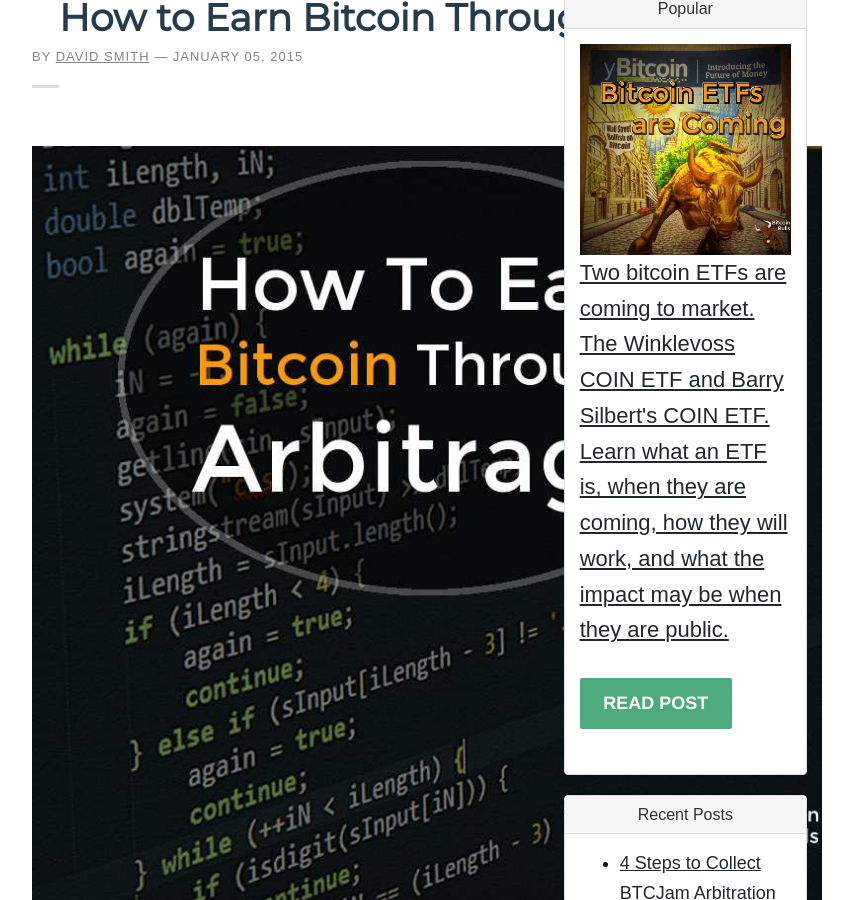
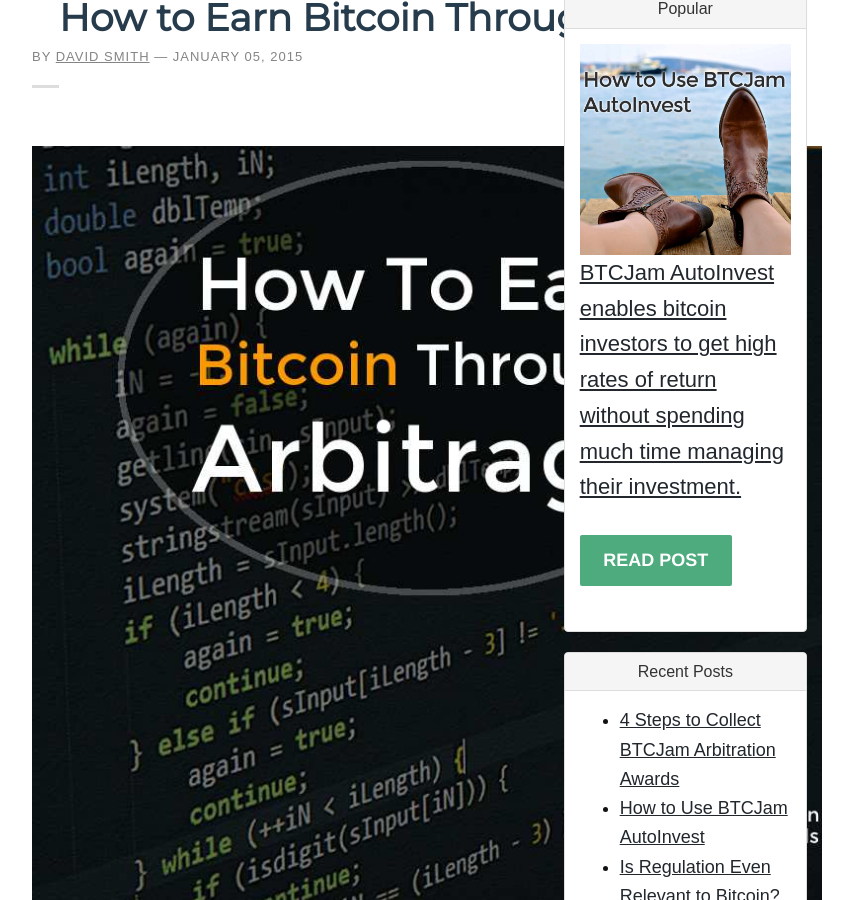
Before and after one commit to davidsilvasmith/bitcoinbulls.net, a Jekyll site: the page built from _posts/2015-01-05-how-to-earn-bitcoins-through-arbitrage.md, in a window 1280 px wide and 900 px high, scrolled down 491 px. Shown: the whole window, without its empty margins (228-1081 px from the left). Built offline with Jekyll 4.4.1, drawn with Linux system fonts in a browser that asks for light colours; nearby versions of some CDN libraries; some web fonts are replaced; comment, search, counter and statistics services are not loaded.

Commit message:
updated popular posts

```diff
--- a/_config.yml
+++ b/_config.yml
@@ -26,9 +26,10 @@
       layout: "default"
       image: /images/branding/bitcoin-bull-sunset-1440x320-minified.png
       includeHeader: standard-image.html
-      popularPostTitle: Bitcoin ETFs are Coming
+      popularPostTitle: How to Earn Bitcoin Through Arbitrage
       changeFreq: WEEKLY
       excerpt: Bitcoin Bulls is a community for bitcoin investors seeking yield on their holdings.
+      includes: links.md
       author: dave
   -
     scope:
--- a/_posts/2015-01-05-how-to-earn-bitcoins-through-arbitrage.md
+++ b/_posts/2015-01-05-how-to-earn-bitcoins-through-arbitrage.md
@@ -2,6 +2,7 @@
 title: How to Earn Bitcoin Through Arbitrage
 excerpt: Interested in automated bitcoin trading software? In 2013 I developed an arbitrage bot to automatically earn bitcoins in a low-risk way.
 image: /images/how-to-earn-bitcoin-through-arbitrage.jpg
+popularPostTitle: How to Use BTCJam AutoInvest
 ---
 
 ![How To Earn Bitcoin Through Arbitrage](/images/how-to-earn-bitcoin-through-arbitrage.jpg "How To Earn Bitcoin Through Arbitrage")
```
